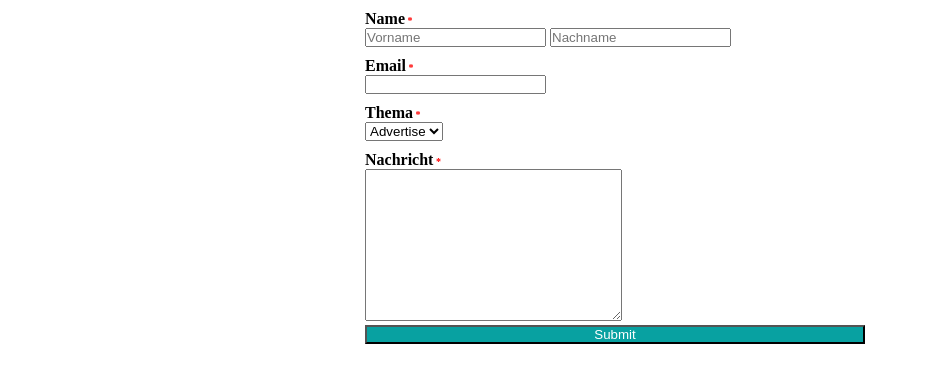
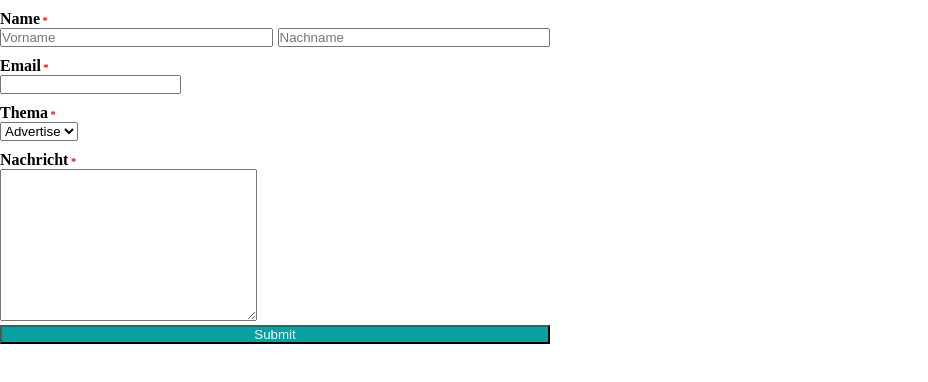
Before and after one commit to renehellmich/forms, a plain HTML site: page Projects/Forms-Level-1_1/index.html in a window 1280 px wide. Shown: the whole page, without its empty margins (0-928 px from the left). Drawn offline with Linux system fonts and the light colour scheme.

Commit message:
completed

```diff
--- a/Projects/Forms-Level-1_1/assets/css/style.css
+++ b/Projects/Forms-Level-1_1/assets/css/style.css
@@ -15,6 +15,10 @@
     text-align: var(--text-align-global);
 } */
 
+form {
+    width: var(--fieldset-width);
+}
+
 fieldset{
     border:none;
     max-width: --fieldset-width;
@@ -23,6 +27,10 @@
     display: flex;
     flex-direction: column;
     align-items: center;
+}
+
+div{
+    width: var(--fieldset-width);
 }
 
 h2 {
@@ -41,8 +49,22 @@
     width: var(--fieldset-width);
 }
 
+.sc__name div {
+    display: flex;
+    width: var(--fieldset-width);
+    gap: 5px;
+}
+
+.sc__name div input {
+    flex: 1;
+    /* ! Der Platz wird gleichmäßig verteilt! */
+}
+
 input[type="submit"] {
-    width: 500px;
+    width: var(--fieldset-width);
     color: white;
     background-color: rgb(8, 161, 161);
 }
+input[type="submit"]:hover{
+    background-color: blueviolet;
+}
--- a/Projects/Forms-Level-1_1/index.html
+++ b/Projects/Forms-Level-1_1/index.html
@@ -11,7 +11,7 @@
 <body>
     <form action="">
         <fieldset>
-            <section class="sc__name">
+            <section class="sc__name" id="sc__name">
                 <h2>Name</h2>
                 <div>
                     <input type="text" name="" id="vorname" required placeholder="Vorname">
@@ -34,7 +34,7 @@
             <section class="sc__nachricht">
                 <h2>Nachricht</h2>
                 <div>
-                    <textarea name="" id="" cols="30" rows="10"></textarea>
+                    <textarea name="" id="" cols="30" rows="10" required></textarea>
                 </div>
             </section>
             <section class="sc__submit">
```
Also changed, not shown: 1 other file.
